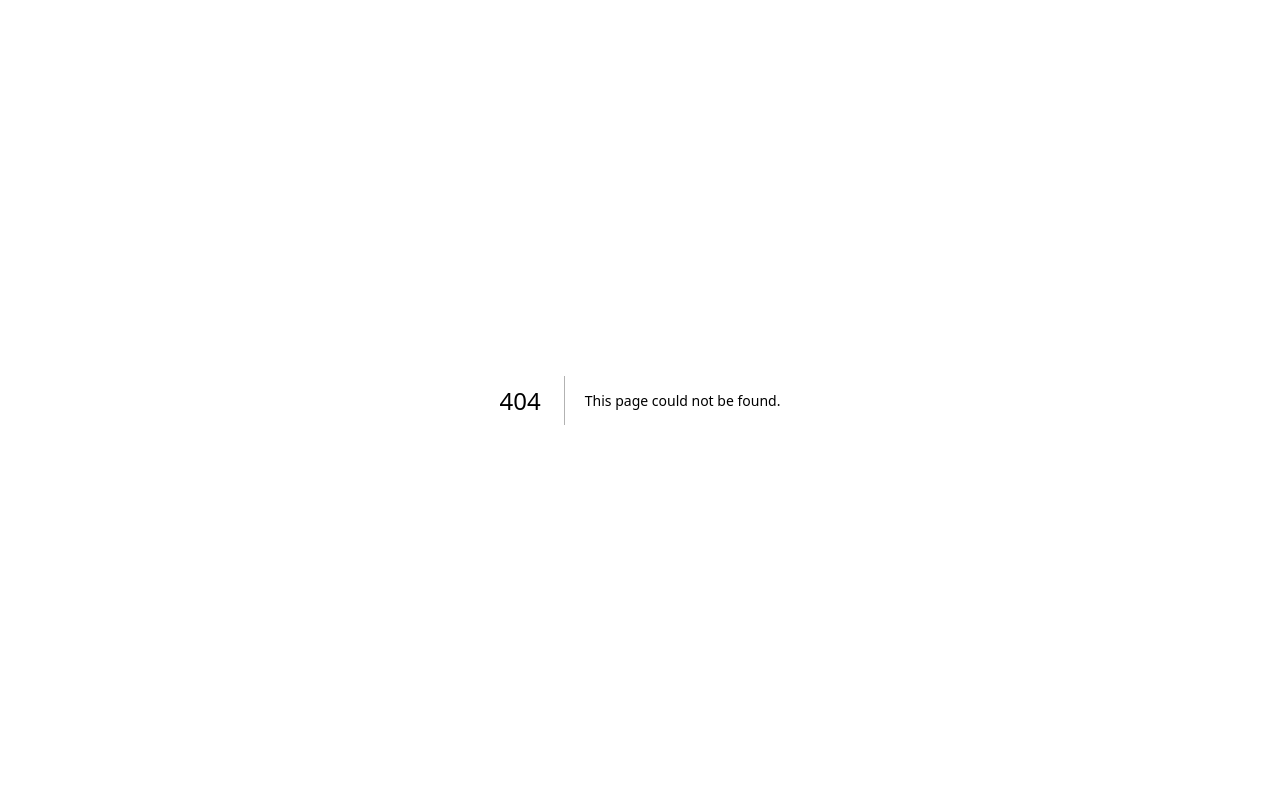
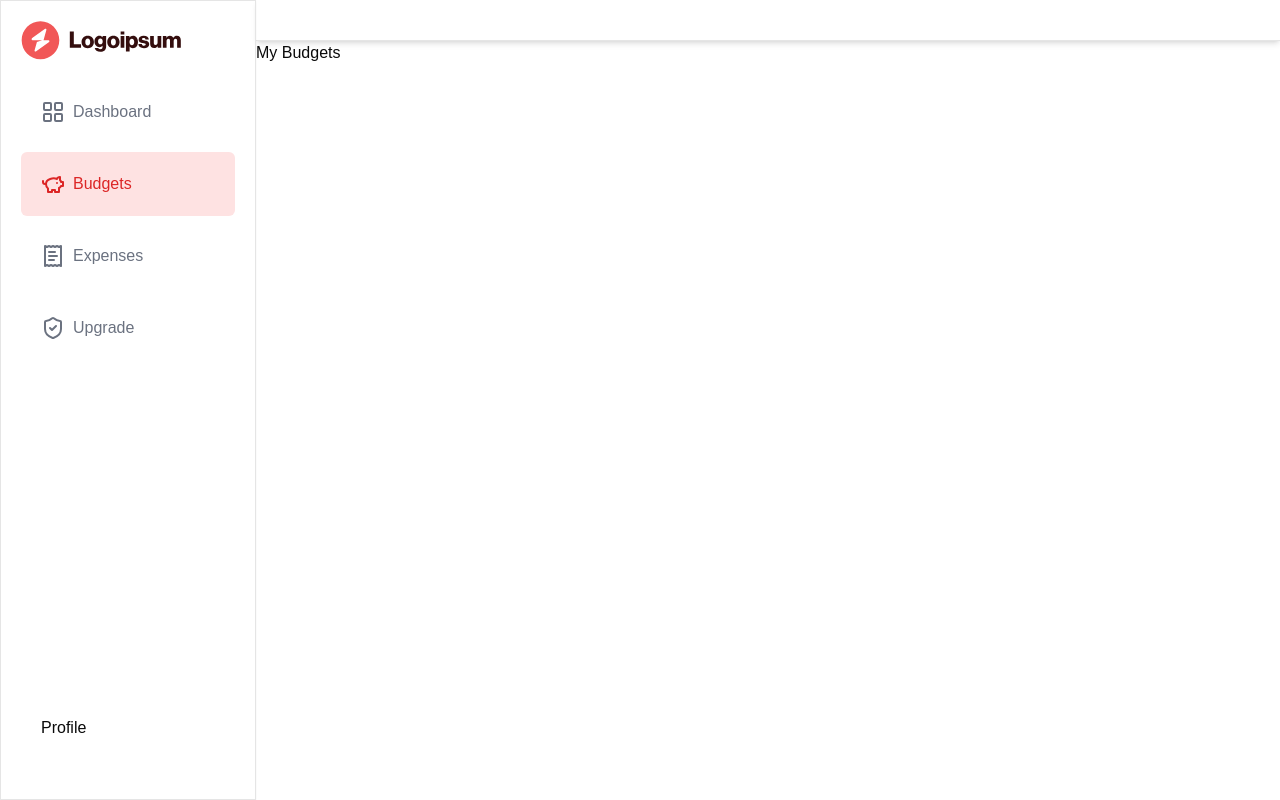
Before and after one commit to KaranInflowsol/expense-tracker-app, a Next.js app: page /dashboard/budgets in a window 1280 px wide. Before the commit this address had no page. Built offline with nearby package versions, Linux system fonts and the light colour scheme.

Commit message:
dashboard completed

```diff
--- /dev/null
+++ b/app/(routes)/dashboard/_components/DashboardHeader.jsx
@@ -0,0 +1,17 @@
+import { UserButton } from '@clerk/nextjs'
+import React from 'react'
+
+function DashboardHeader() {
+    return (
+        <div className='p-5 shadow-md border-b flex justify-between items-center'>
+            <div>
+
+            </div>
+            <div>
+                <UserButton />
+            </div>
+        </div>
+    )
+}
+
+export default DashboardHeader
--- /dev/null
+++ b/app/(routes)/dashboard/_components/SideNav.jsx
@@ -0,0 +1,65 @@
+"use client"
+import { UserButton } from '@clerk/nextjs'
+import { LayoutGrid, PiggyBank, ReceiptText, ShieldCheck } from 'lucide-react'
+import Image from 'next/image'
+import Link from 'next/link'
+import { usePathname } from 'next/navigation'
+import React, { useEffect } from 'react'
+
+function SideNav() {
+
+    const menuList = [
+        {
+            id: 1,
+            name: 'Dashboard',
+            icon: LayoutGrid,
+            path: '/dashboard'
+        },
+        {
+            id: 2,
+            name: 'Budgets',
+            icon: PiggyBank,
+            path: '/dashboard/budgets'
+        },
+        {
+            id: 3,
+            name: 'Expenses',
+            icon: ReceiptText,
+            path: '/dashboard/expenses'
+        }, {
+            id: 4,
+            name: 'Upgrade',
+            icon: ShieldCheck,
+            path: '/dashboard/upgrade'
+        }
+    ]
+
+    const path = usePathname();
+
+    useEffect(() => {
+        console.log(path)
+    }, [path])
+
+    return (
+        <div className='h-screen p-5 border shadow-sm'>
+            <Image src={'/logo.svg'} alt='logo' width={160} height={100} />
+            <div className='mt-5'>
+                {menuList.map((menu, index) => (
+                    <Link href={menu.path}>
+                        <h2 key={menu.id} className={`flex gap-2 items-center text-gray-500 mb-2 p-5 cursor-pointer rounded-md hover:text-red-500 hover:bg-red-100 ${path == menu.path && 'text-red-600 bg-red-100'}`}>
+                            <menu.icon />
+                            {menu.name}
+                        </h2>
+                    </Link>
+                ))}
+            </div>
+            <div className='fixed bottom-10 p-5 flex gap-2 items-center'>
+                <UserButton />
+                Profile
+            </div>
+        </div >
+
+    )
+}
+
+export default SideNav
--- a/app/dashboard/page.jsx
+++ b/app/(routes)/dashboard/budgets/page.jsx
@@ -2,7 +2,7 @@ import React from 'react'
 
 function page() {
     return (
-        <div>This is Dashboard</div>
+        <div>My Budgets</div>
     )
 }
 
--- /dev/null
+++ b/app/(routes)/dashboard/expenses/page.jsx
@@ -0,0 +1,9 @@
+import React from 'react'
+
+function page() {
+  return (
+    <div>Expenses</div>
+  )
+}
+
+export default page
--- /dev/null
+++ b/app/(routes)/dashboard/layout.jsx
@@ -0,0 +1,18 @@
+import DashboardHeader from './_components/DashboardHeader'
+import SideNav from './_components/SideNav'
+
+function DashboardLayout({ children }) {
+    return (
+        <div>
+            <div className='fixed md:w-64 hidden md:block'>
+                <SideNav />
+            </div>
+            <div className='md:ml-64'>
+                <DashboardHeader />
+                {children}
+            </div>
+        </div>
+    )
+}
+
+export default DashboardLayout
--- /dev/null
+++ b/app/(routes)/dashboard/page.jsx
@@ -0,0 +1,9 @@
+import React from 'react'
+
+function page() {
+    return (
+        <div>Dashboard</div>
+    )
+}
+
+export default page
--- /dev/null
+++ b/app/(routes)/dashboard/upgrade/page.jsx
@@ -0,0 +1,9 @@
+import React from 'react'
+
+function upgrade() {
+    return (
+        <div> upgrade</div>
+    )
+}
+
+export default upgrade
```
